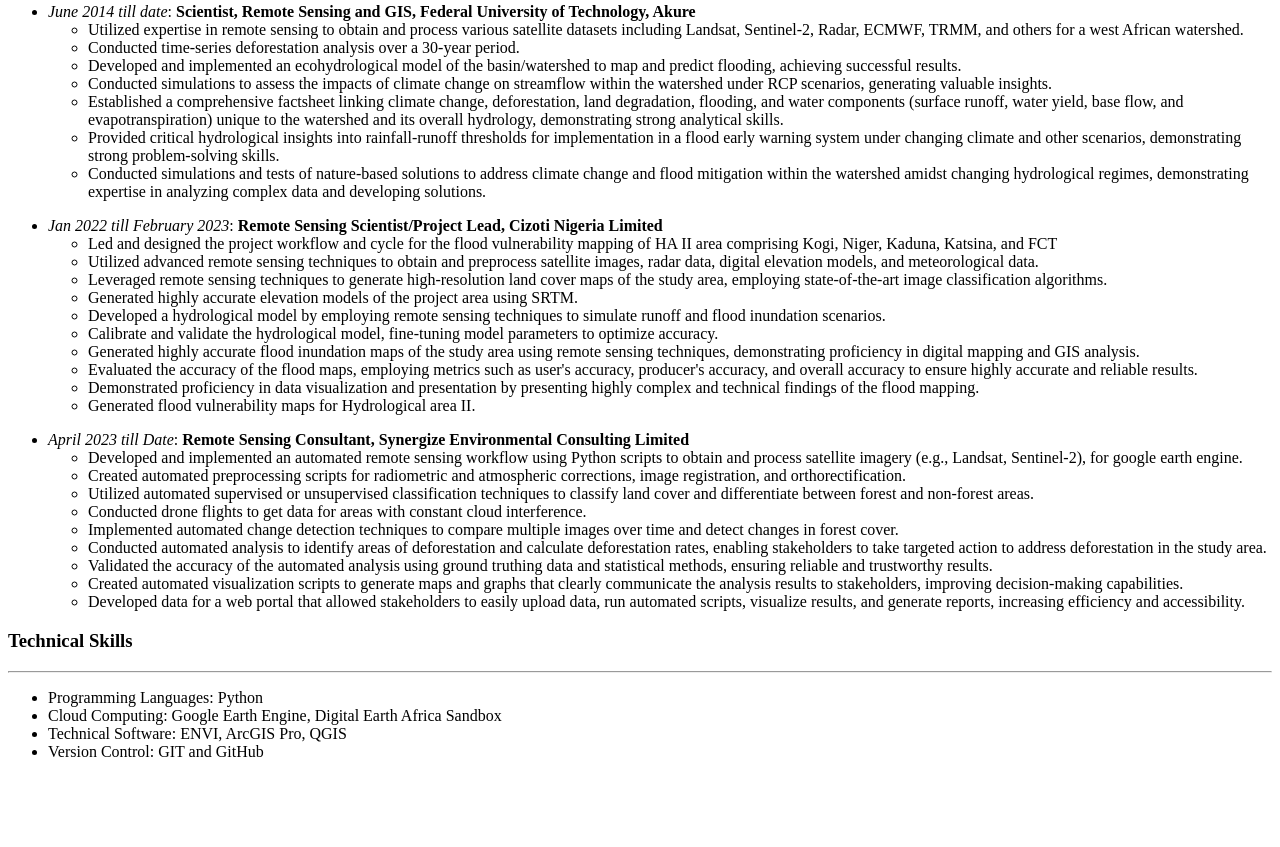
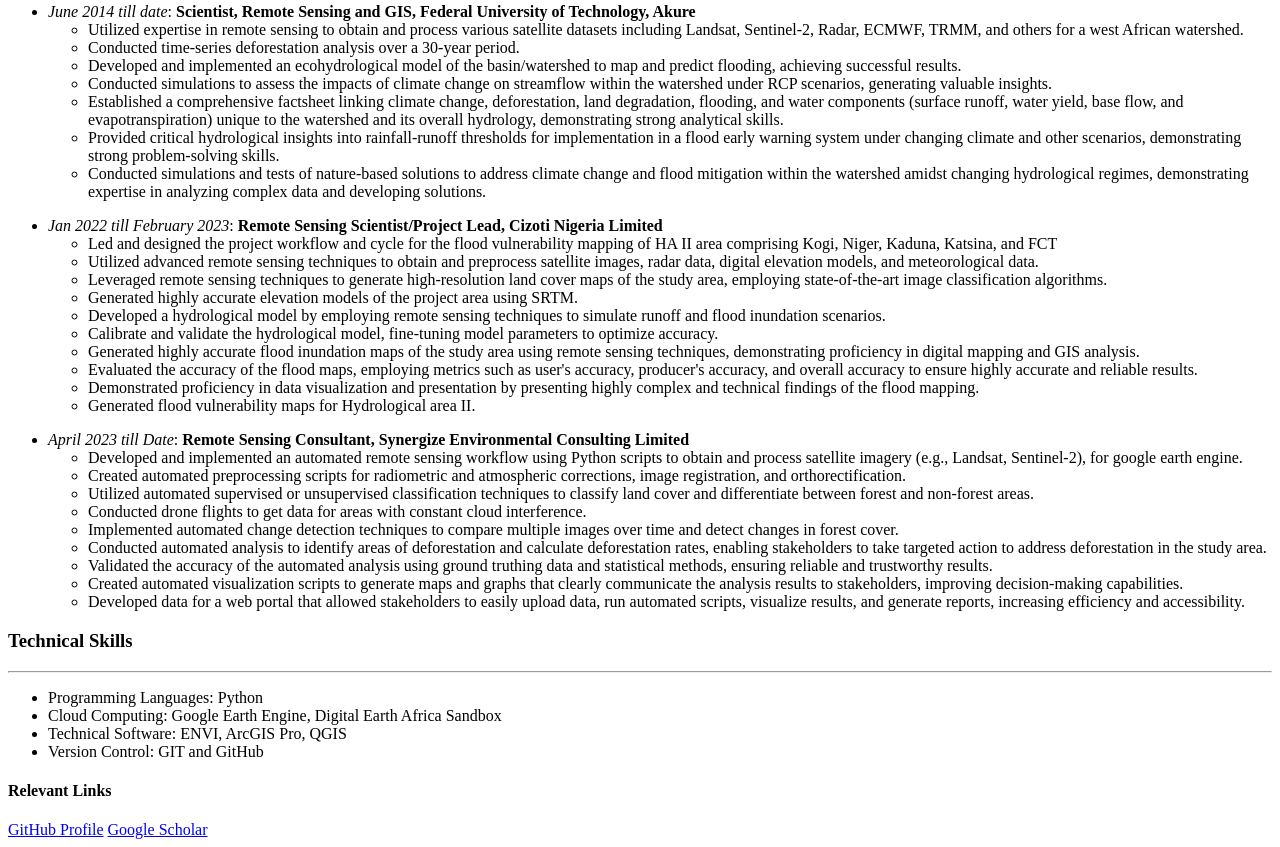
Before and after one commit to olabanjialadejana/online-resume, a plain HTML site: page index.html in a window 1280 px wide. Shown: the part 720-1567 px from the top of the page. Before the commit the page ends 1497 px from the top, so only its background shows below. Drawn offline with Linux system fonts and the light colour scheme.

Commit message:
Update index.html

```diff
--- a/index.html
+++ b/index.html
@@ -205,5 +205,10 @@
       <li>Technical Software: ENVI, ArcGIS Pro, QGIS</li>
       <li>Version Control: GIT and GitHub</li>
     </ul>
+        <h4>Relevant Links</h4>
+    <a href="https://github.com/olabanjialadejana">GitHub Profile</a>
+    <a href="https://scholar.google.com/citations?user=aLeDp2MAAAAJ&hl=en&oi=ao"
+      >Google Scholar</a
+    >
   </body>
 </html>
```
